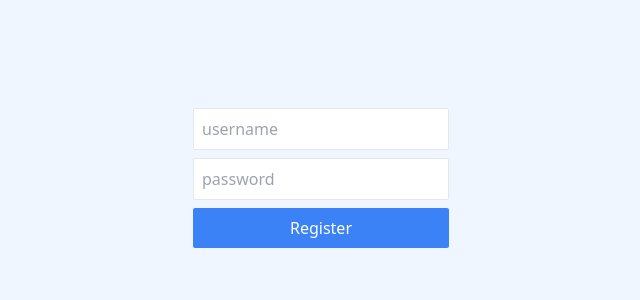
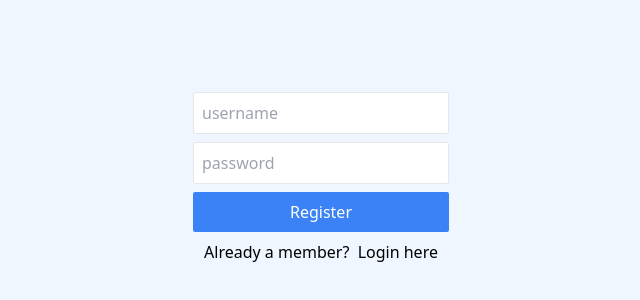
Before and after one commit to prateekguptaiiitk/WebChat, a React (Vite) app in the folder client/: page / in a window 1280 px wide. Shown: the part 198-498 px from the top of the page, without its empty margins (319-959 px from the left). Built offline with nearby package versions, Linux system fonts and the light colour scheme; no server answers.

Commit message:
Rename Register component to RegisterAndLoginForm

```diff
--- a/client/src/Register.jsx
+++ /dev/null
@@ -1,33 +0,0 @@
-import { useState, useContext } from "react"
-import axios from 'axios'
-import { UserContext } from "./UserContext"
-
-export default function Register() {
-    const [username, setUsername] = useState('')
-    const [password, setPassword] = useState('')
-    const {setUsername: setLoggedInUsername, setId} = useContext(UserContext)
-    async function register(e) {
-        e.preventDefault()
-        const {data} = await axios.post('/register', {username, password})
-        setLoggedInUsername(username)
-        setId(data.id)
-    }
-
-    return (
-        <div className="bg-blue-50 h-screen flex items-center">
-            <form className="w-64 mx-auto mb-12" onSubmit={register}>
-                <input
-                    value={username}
-                    onChange={e => setUsername(e.target.value)}
-                    type="text" placeholder="username"
-                    className="block w-full rounded-sm mb-2 p-2 border" />
-                <input
-                    value={password}
-                    onChange={e => setPassword(e.target.value)}
-                    type="password" placeholder="password"
-                    className="block w-full rounded-sm mb-2 p-2 border" />
-                <button className="bg-blue-500 w-full rounded-sm p-2 text-white block">Register</button>
-            </form>
-        </div>
-    )
-}
--- /dev/null
+++ b/client/src/RegisterAndLoginForm.jsx
@@ -0,0 +1,57 @@
+import { useState, useContext } from "react";
+import axios from "axios";
+import { UserContext } from "./UserContext";
+
+export default function RegisterAndLoginForm() {
+  const [username, setUsername] = useState("");
+  const [password, setPassword] = useState("");
+  const [isLoginOrRegister, setIsLoginOrRegister] = useState("register");
+  const { setUsername: setLoggedInUsername, setId } = useContext(UserContext);
+  async function handleSubmit(e) {
+    e.preventDefault();
+    const url = isLoginOrRegister == 'register' ? 'register' : 'login'
+    const { data } = await axios.post(url, { username, password });
+    setLoggedInUsername(username);
+    setId(data.id);
+  }
+
+  return (
+    <div className="bg-blue-50 h-screen flex items-center">
+      <form className="w-64 mx-auto mb-12" onSubmit={handleSubmit}>
+        <input
+          value={username}
+          onChange={(e) => setUsername(e.target.value)}
+          type="text"
+          placeholder="username"
+          className="block w-full rounded-sm mb-2 p-2 border"
+        />
+        <input
+          value={password}
+          onChange={(e) => setPassword(e.target.value)}
+          type="password"
+          placeholder="password"
+          className="block w-full rounded-sm mb-2 p-2 border"
+        />
+        <button className="bg-blue-500 w-full rounded-sm p-2 text-white block">
+          {isLoginOrRegister == "register" ? "Register" : "Login"}
+        </button>
+        {isLoginOrRegister == "register" && (
+          <div className="text-center mt-2">
+            Already a member? &nbsp;
+            <button onClick={() => setIsLoginOrRegister("login")}>
+              Login here
+            </button>
+          </div>
+        )}
+        {isLoginOrRegister == "login" && (
+          <div className="text-center mt-2">
+            Don't have account? &nbsp;
+            <button onClick={() => setIsLoginOrRegister("register")}>
+              Register
+            </button>
+          </div>
+        )}
+      </form>
+    </div>
+  );
+}
--- a/client/src/Routes.jsx
+++ b/client/src/Routes.jsx
@@ -1,15 +1,15 @@
 import { useContext } from "react";
 import { UserContext } from "./UserContext";
-import Register from "./Register";
+import RegisterAndLoginForm from "./RegisterAndLoginForm";
 
 export default function Routes() {
     const {username, id} = useContext(UserContext)
 
     if (username) {
-        return 'Logged In'
+        return 'Logged In' + username
     }
 
     return (
-        <Register />
+        <RegisterAndLoginForm />
     )
 }
```
